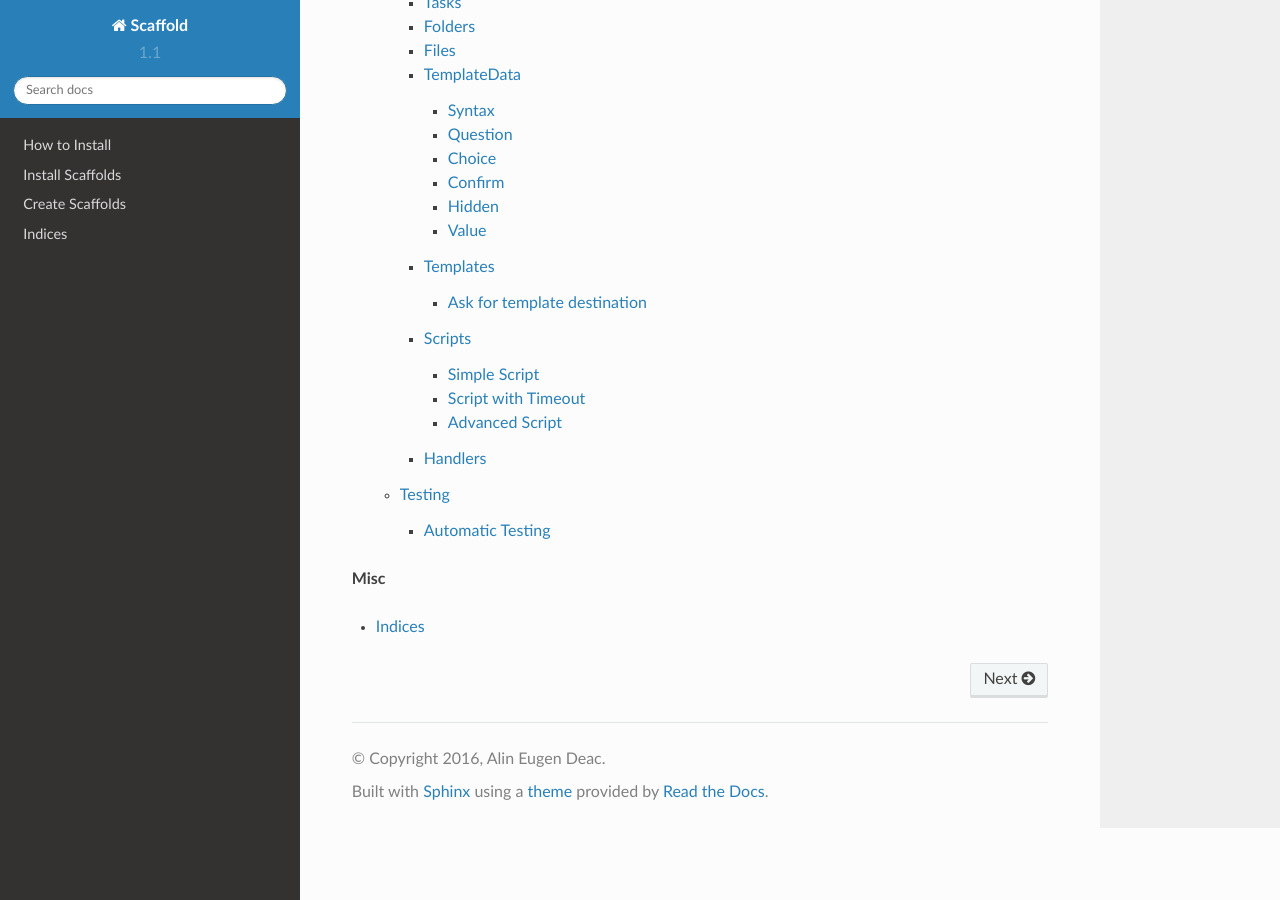
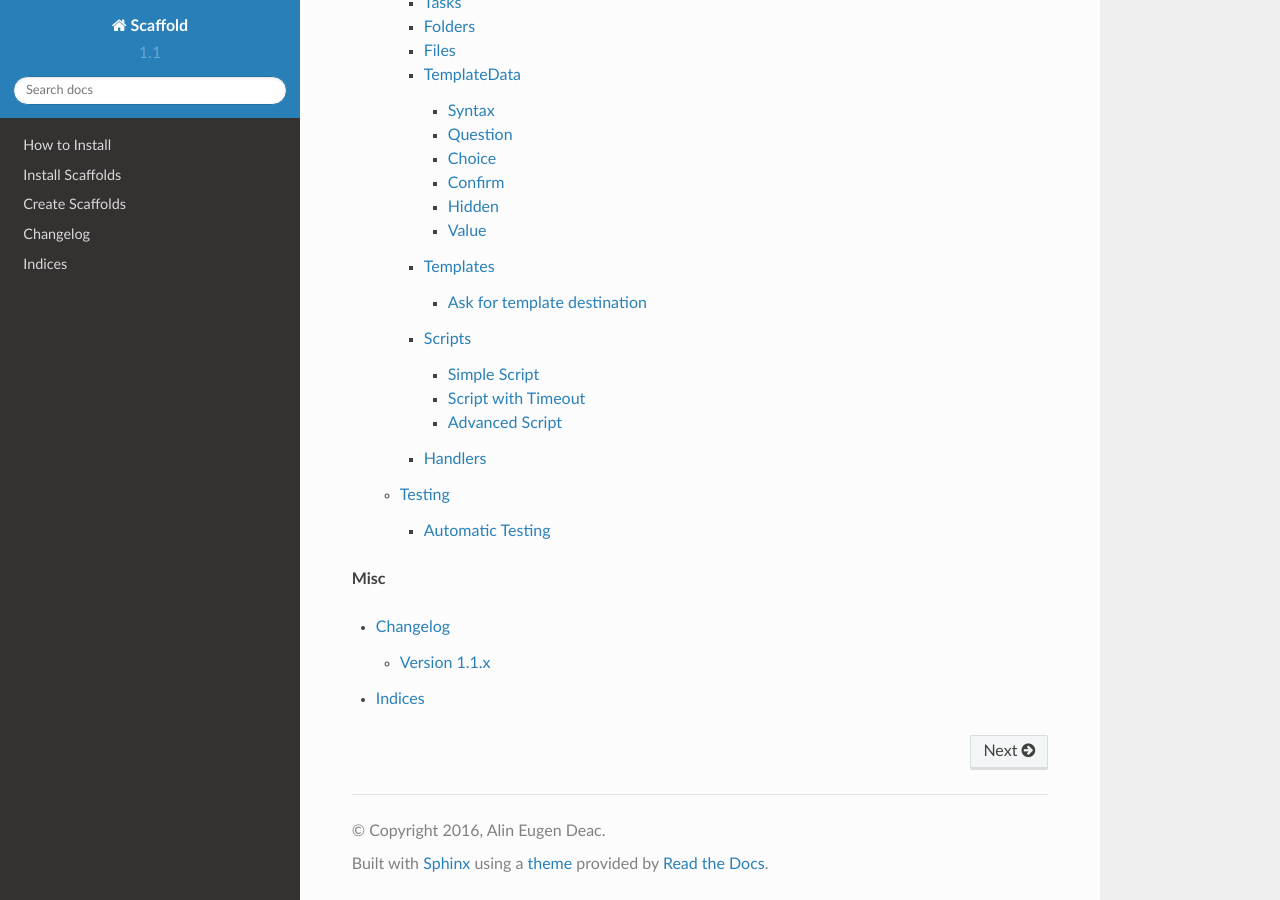
Before and after one commit to aedart/scaffold, a Sphinx documentation site: the page built from docs/source/index.rst, in a window 1280 px wide and 900 px high, scrolled down 2786 px. Built offline with Sphinx 7.4.7 and the Read the Docs theme 2.0.0, drawn with Linux system fonts in a browser that asks for light colours.

Commit message:
Add changelog documentation

```diff
--- /dev/null
+++ b/docs/source/changelog/index.rst
@@ -0,0 +1,10 @@
+.. index::
+    single: Changelog
+
+Changelog
+=========
+
+.. toctree::
+   :maxdepth: 2
+
+   version-1.1
--- /dev/null
+++ b/docs/source/changelog/version-1.1.rst
@@ -0,0 +1,2 @@
+Version 1.1.x
+=============
--- a/docs/source/index.rst
+++ b/docs/source/index.rst
@@ -51,4 +51,5 @@ Contents
 .. toctree::
     :glob:
 
+    changelog/index
     indices/index
```
